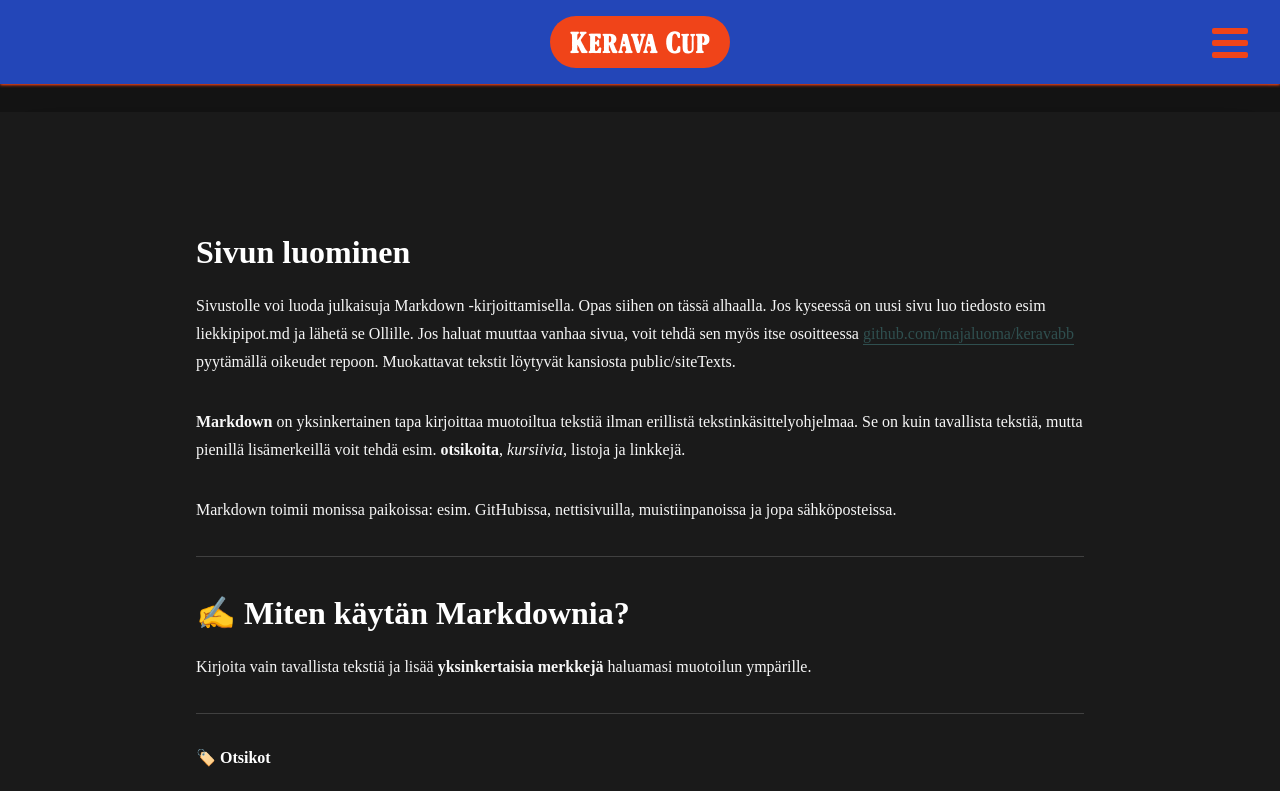
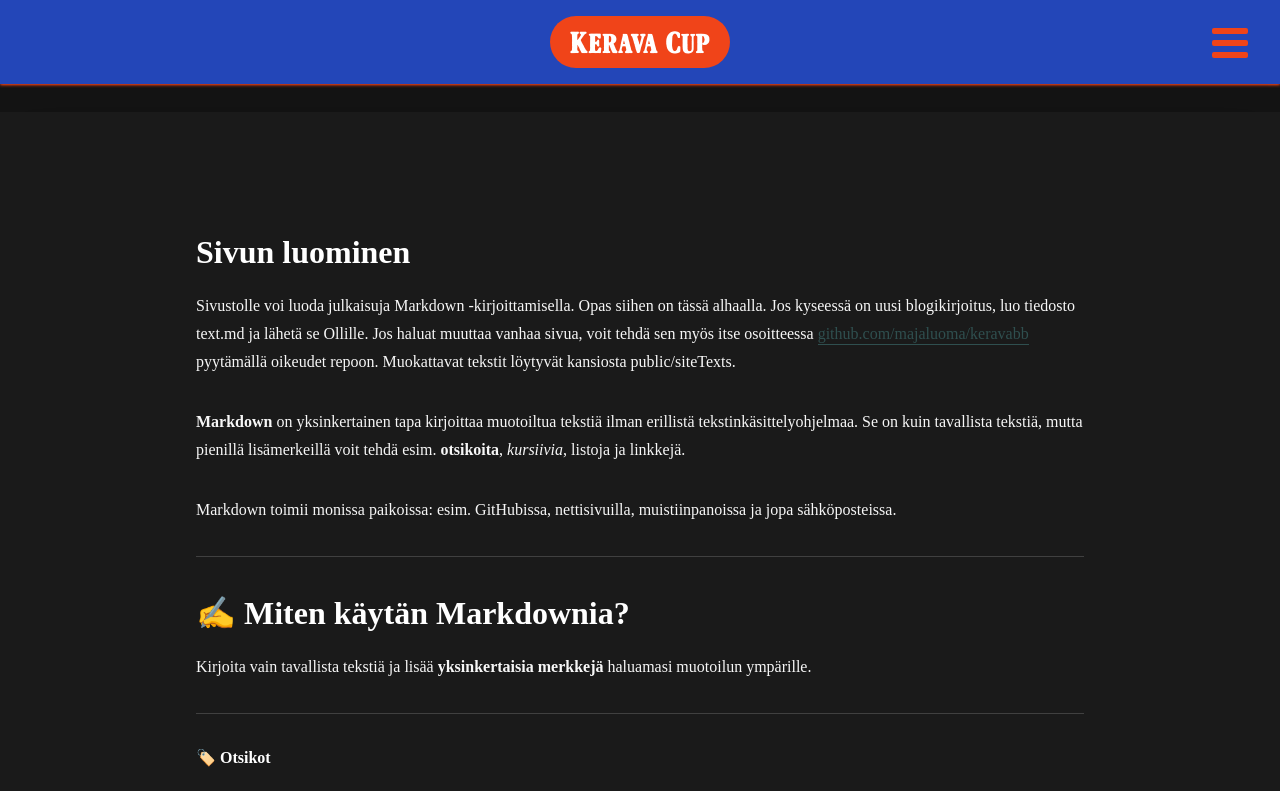
Before and after one commit to majaluoma/keravaBB, a React (Vite) app: page /opas in a window 1280 px wide. Shown: the top 791 px of the page. Built offline with nearby package versions, Linux system fonts and the light colour scheme.

Commit message:
muokattu opasta

```diff
--- a/public/siteTexts/opas.md
+++ b/public/siteTexts/opas.md
@@ -1,5 +1,5 @@
 # Sivun luominen
-Sivustolle voi luoda julkaisuja Markdown -kirjoittamisella. Opas siihen on tässä alhaalla. Jos kyseessä on uusi sivu luo tiedosto esim liekkipipot.md ja lähetä se Ollille. Jos haluat muuttaa vanhaa sivua, voit tehdä sen myös itse osoitteessa [github.com/majaluoma/keravabb ](https://github.com/majaluoma/keravaBB) pyytämällä oikeudet repoon. Muokattavat tekstit löytyvät kansiosta public/siteTexts.
+Sivustolle voi luoda julkaisuja Markdown -kirjoittamisella. Opas siihen on tässä alhaalla. Jos kyseessä on uusi blogikirjoitus, luo tiedosto text.md ja lähetä se Ollille. Jos haluat muuttaa vanhaa sivua, voit tehdä sen myös itse osoitteessa [github.com/majaluoma/keravabb ](https://github.com/majaluoma/keravaBB) pyytämällä oikeudet repoon. Muokattavat tekstit löytyvät kansiosta public/siteTexts.
 
 
 **Markdown** on yksinkertainen tapa kirjoittaa muotoiltua tekstiä ilman erillistä tekstinkäsittelyohjelmaa. Se on kuin tavallista tekstiä, mutta pienillä lisämerkeillä voit tehdä esim. **otsikoita**, *kursiivia*, listoja ja linkkejä.
--- a/src/pages/Home.tsx
+++ b/src/pages/Home.tsx
@@ -3,8 +3,11 @@ import TextContent from '../features/textContent/TextContent';
 
 export default function Home() {
   return (
-    <BlockView variant="card">
-      <TextContent markdownFile={'/siteTexts/home.md'}></TextContent>
-    </BlockView>
+    <BlockView variant="card" className='mx-10'>
+          <div className="max-w-screen p-1">
+
+          <TextContent markdownFile={'/siteTexts/home.md'}></TextContent>
+          </div>
+        </BlockView>
   );
 }
```
